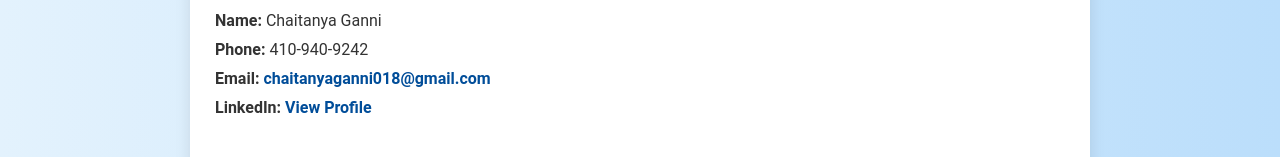
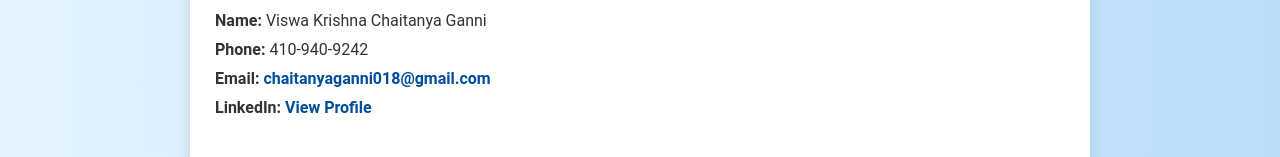
Before and after one commit to krishnachaitanya018/www.chaitanyaganniportfolio.com, a plain HTML site: page index.html in a window 1280 px wide. Shown: the part 425-582 px from the top of the page. Drawn offline with Linux system fonts and the light colour scheme.

Commit message:
Update index.html
added full name

```diff
--- a/index.html
+++ b/index.html
@@ -31,7 +31,7 @@
 				I thrive on learning new technologies and solving complex challenges while consistently delivering high-quality results.
 			</p>
 			<p>
-				<strong>Name:</strong> Chaitanya Ganni<br>
+				<strong>Name:</strong> Viswa Krishna Chaitanya Ganni<br>
 				<strong>Phone:</strong> 410-940-9242<br>
 				<strong>Email:</strong> <a href="mailto:chaitanyaganni018@gmail.com">chaitanyaganni018@gmail.com</a><br>
 				<strong>LinkedIn:</strong> <a href="https://linkedin.com/in/krishna-chaitanya-c018" target="_blank">View Profile</a>
```
